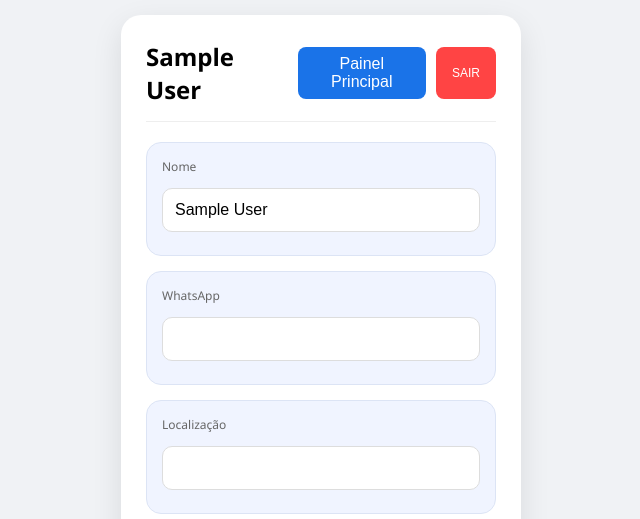
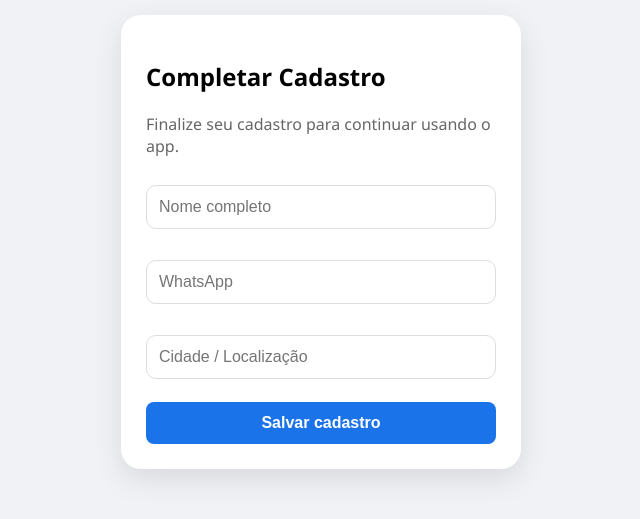
Before and after one commit to Pebavideo/Fim-de-Boi-Fujao, a React (Vite) app: page /completar-cadastro in a window 1280 px wide. Before the commit this address led to /monitoramento. Shown: the top 519 px of the page, without its empty margins (319-959 px from the left). Built offline with nearby package versions, Linux system fonts and the light colour scheme; no server answers; the database is empty; sample sign-in values are in the browser's storage.

Commit message:
feat: login profissional, remocao de formulario do login e nova rota de cadastro

```diff
--- a/src/App.tsx
+++ b/src/App.tsx
@@ -9,6 +9,7 @@ const Login = lazy(() => import('./pages/Login'));
 const Monitoramento = lazy(() => import('./pages/Monitoramento'));
 const PainelPrincipal = lazy(() => import('./pages/PainelPrincipal'));
 const CadastroAnimais = lazy(() => import('./pages/CadastroAnimais'));
+const CompletarCadastro = lazy(() => import('./pages/CompletarCadastro'));
 const PrivacyPolicy = lazy(() => import('./privacy/PrivacyPolicy'));
 const TermsOfUse = lazy(() => import('./privacy/TermsOfUse'));
 
@@ -70,6 +71,10 @@ function App() {
               element={user ? <CadastroAnimais /> : <Navigate to="/login" replace />}
             />
             <Route
+              path="/completar-cadastro"
+              element={user ? <CompletarCadastro /> : <Navigate to="/login" replace />}
+            />
+            <Route
               path="/privacy-policy"
               element={<PrivacyPolicy />}
             />
--- /dev/null
+++ b/src/pages/CompletarCadastro.tsx
@@ -0,0 +1,100 @@
+import { useState } from 'react';
+import { useNavigate } from 'react-router-dom';
+import { auth, db } from '../firebase/config';
+import { doc, setDoc } from 'firebase/firestore';
+import Button from '../components/Button';
+import Input from '../components/Input';
+
+export default function CompletarCadastro() {
+  const navigate = useNavigate();
+  const [nome, setNome] = useState('');
+  const [whatsapp, setWhatsapp] = useState('');
+  const [localizacao, setLocalizacao] = useState('');
+  const [carregando, setCarregando] = useState(false);
+
+  const handleSalvar = async () => {
+    const user = auth.currentUser;
+
+    if (!user?.email) {
+      alert('Sessão de autenticação inválida.');
+      return;
+    }
+
+    if (!nome.trim() || !whatsapp.trim() || !localizacao.trim()) {
+      alert('Preencha nome, WhatsApp e localização para continuar.');
+      return;
+    }
+
+    setCarregando(true);
+
+    try {
+      const docId = user.email;
+      await setDoc(doc(db, 'lojistas', docId), {
+        uid: user.uid,
+        nome: nome.trim(),
+        email: user.email,
+        whatsapp: whatsapp.trim(),
+        localizacao: localizacao.trim(),
+        emailDono: user.email,
+      });
+
+      navigate('/painel-principal');
+    } catch (error) {
+      console.error('Erro ao completar cadastro:', error);
+      alert('Não foi possível salvar os dados. Tente novamente.');
+    } finally {
+      setCarregando(false);
+    }
+  };
+
+  return (
+    <div className="app-card" style={{ zIndex: 1000, position: 'relative' }}>
+      <h2 style={{ marginBottom: '20px' }}>Completar Cadastro</h2>
+      <p style={{ color: '#666', marginBottom: '20px' }}>
+        Finalize seu cadastro para continuar usando o app.
+      </p>
+
+      <div style={{ display: 'flex', flexDirection: 'column', gap: '15px' }}>
+        <Input
+          type="text"
+          className="campo"
+          placeholder="Nome completo"
+          value={nome}
+          onChange={(e) => setNome(e.target.value)}
+        />
+
+        <Input
+          type="tel"
+          className="campo"
+          placeholder="WhatsApp"
+          value={whatsapp}
+          onChange={(e) => setWhatsapp(e.target.value)}
+        />
+
+        <Input
+          type="text"
+          className="campo"
+          placeholder="Cidade / Localização"
+          value={localizacao}
+          onChange={(e) => setLocalizacao(e.target.value)}
+        />
+
+        <Button
+          onClick={handleSalvar}
+          disabled={carregando}
+          className="btn-responsivo"
+          style={{
+            background: '#1a73e8',
+            color: 'white',
+            border: 'none',
+            padding: '12px 24px',
+            borderRadius: '8px',
+            fontWeight: 'bold'
+          }}
+        >
+          {carregando ? 'Salvando...' : 'Salvar cadastro'}
+        </Button>
+      </div>
+    </div>
+  );
+}
--- a/src/pages/Login.tsx
+++ b/src/pages/Login.tsx
@@ -49,7 +49,7 @@ export default function Login() {
       if (userDocSnap.exists()) {
         navigate('/painel-principal');
       } else {
-        navigate('/cadastro-animais');
+        navigate('/completar-cadastro');
       }
     } catch (err: any) {
       console.error('Falha no fluxo de login com Google', {
```
